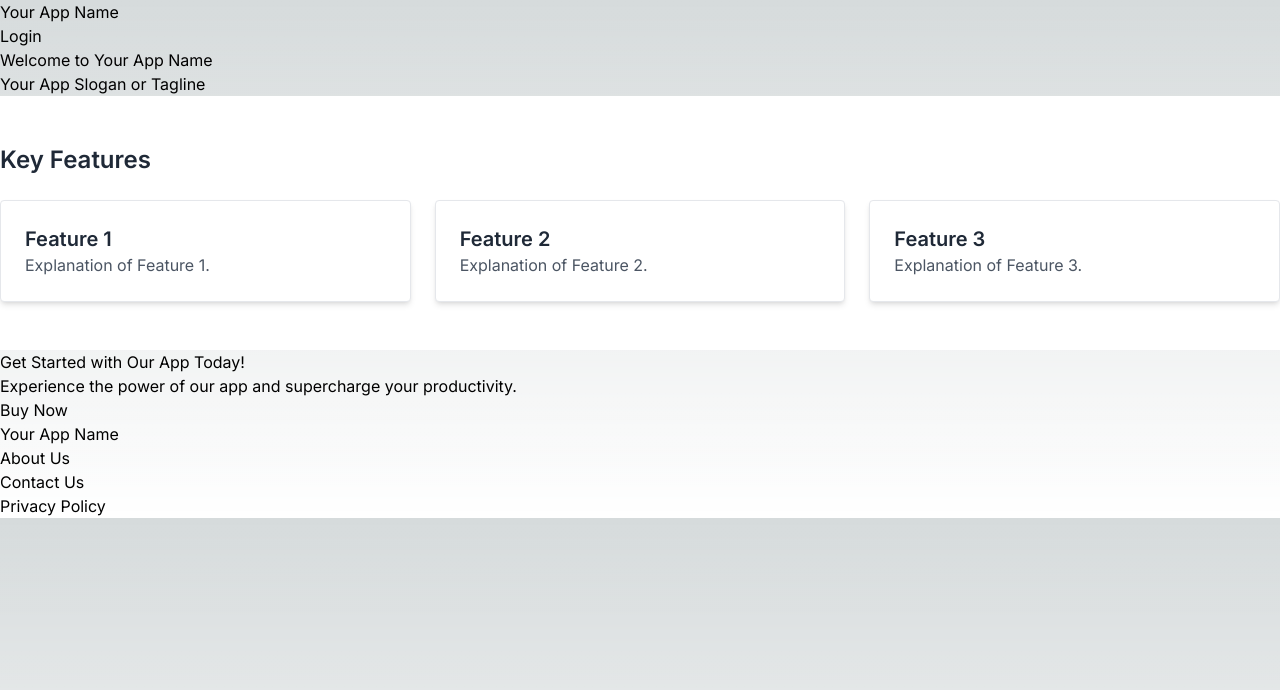
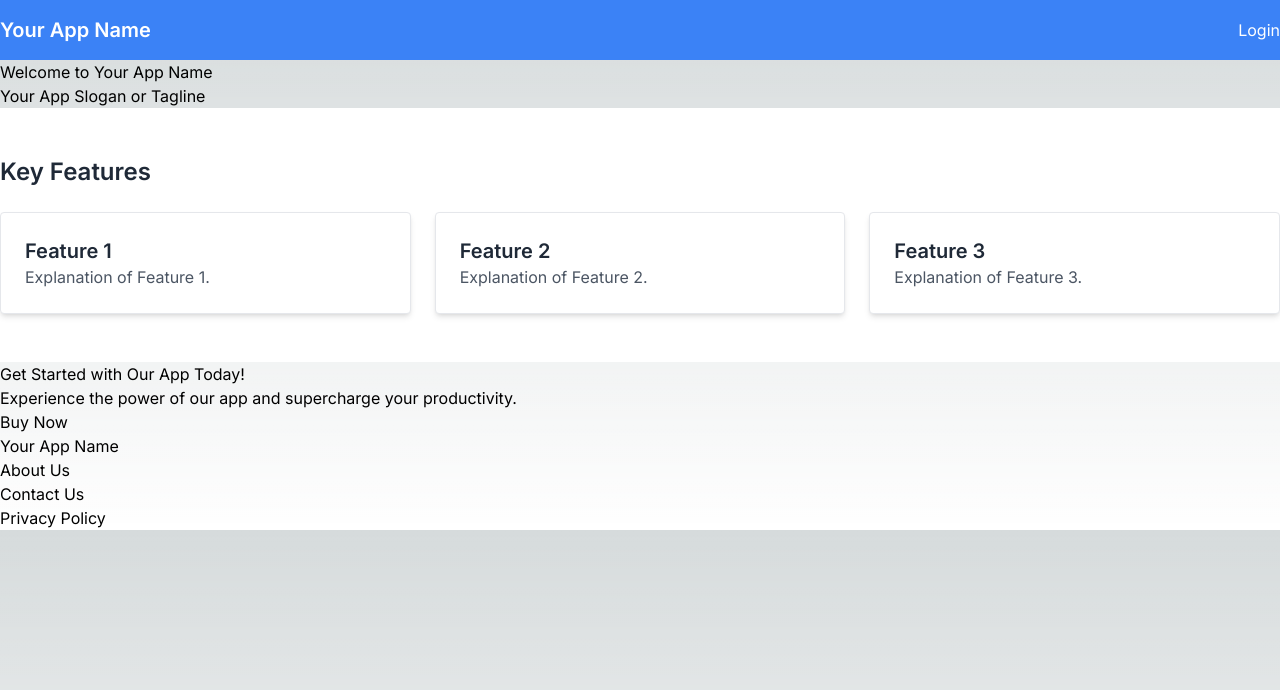
Before and after one commit to Roisfaozi/apptolls, a Next.js app: page / in a window 1280 px wide. Shown: the top 690 px of the page. Built offline with nearby package versions, Linux system fonts and the light colour scheme.

Commit message:
* style(Header.tsx): update header component styling and structure

```diff
--- a/src/app/(components)/Header.tsx
+++ b/src/app/(components)/Header.tsx
@@ -2,14 +2,12 @@ import Link from 'next/link';
 
 const Header = () => {
   return (
-    <header className="header">
-      <nav>
-        <div className="container">
-          <Link href="/">Your App Name</Link>
-          <ul>
-            <li><Link href="/login">Login</Link></li>
-          </ul>
-        </div>
+    <header className="bg-blue-500 py-4">
+      <nav className="container mx-auto flex items-center justify-between">
+        <Link href="/" className="text-white text-xl font-semibold">Your App Name</Link>
+        <ul className="flex space-x-4">
+          <li><Link href="/login" className="text-white">Login</Link></li>
+        </ul>
       </nav>
     </header>
   );
```
